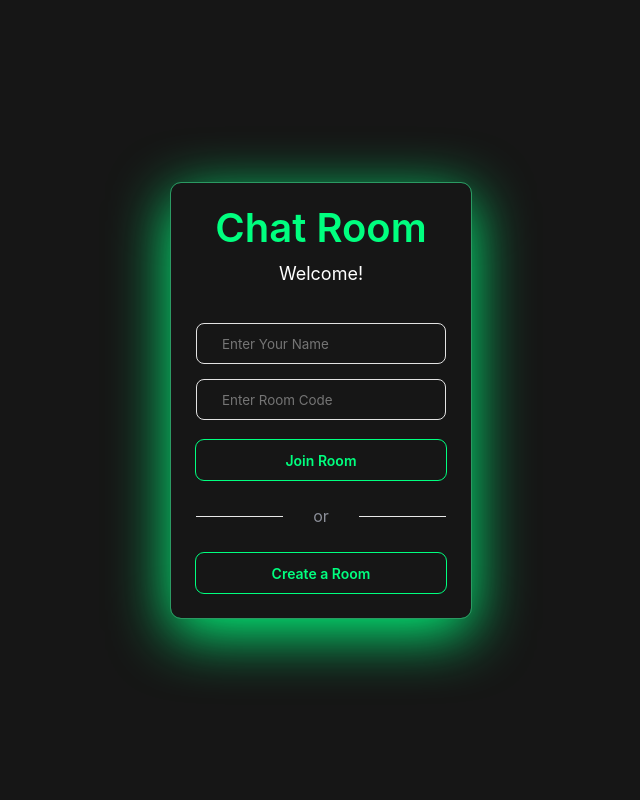
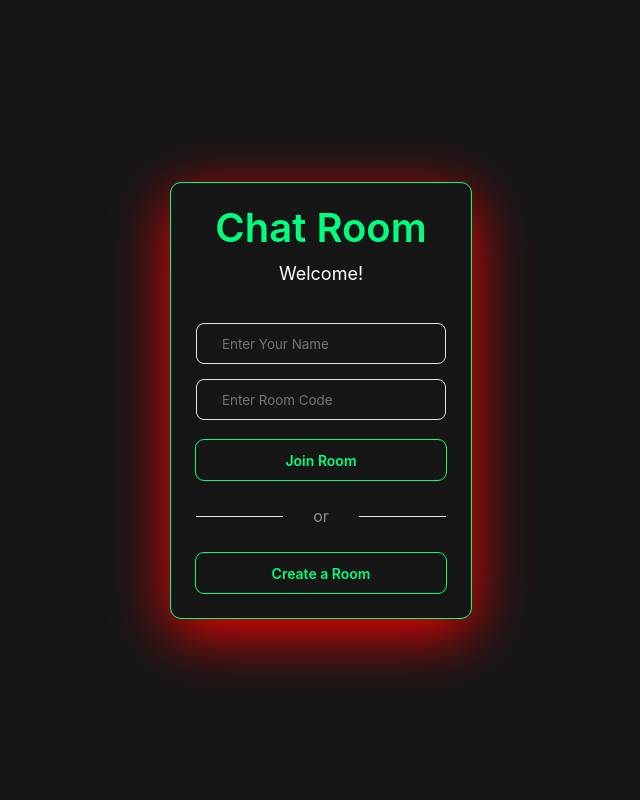
Before and after one commit to CodeWithMayank-Py/test-chat-share, a Flask app: page /dashboard in a window 1280 px wide. Shown: the whole page, without its empty margins (319-959 px from the left). Run offline with Flask 3, Linux system fonts and the light colour scheme; some libraries are stand-ins or nearby versions.

Commit message:
initial commit

```diff
--- a/app.py
+++ b/app.py
@@ -35,9 +35,7 @@ def generate_unique_code(length):
 
 
 app = Flask(__name__)
-app.secret_key = secrets.token_urlsafe(32)
-app.config['SESSION_TYPE'] = 'filesystem'  # Use filesystem for storing session data
-Session(app)
+app.config["SECRET_KEY"] = "hjhjsdaaads"
 socketio = SocketIO(app)
 
 # Path to the JSON file
--- a/static/css/style.css
+++ b/static/css/style.css
@@ -15,9 +15,9 @@
     padding: 25px;
     background-color: #161616;
     /* Dark background color */
-    box-shadow: 0px 15px 60px #00FF7F;
+    box-shadow: 0px 15px 60px #ff0000;
     /* Shadow effect */
-    outline: 1px solid #2b9962;
+    outline: 1px solid #00FF7F;
     border-radius: 10px;
 }
 
```
